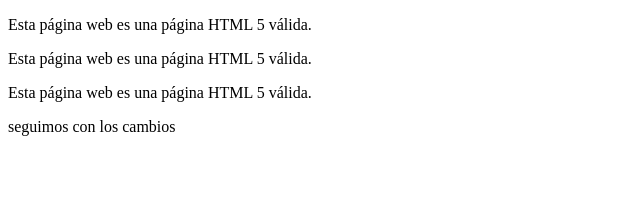
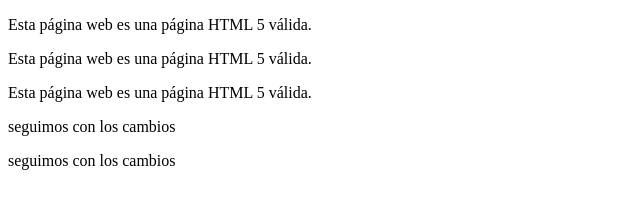
Before and after one commit to oscarrenau/test-01, a plain HTML site: page index.html in a window 1280 px wide. Shown: the whole page, without its empty margins (0-640 px from the left). Drawn offline with Linux system fonts and the light colour scheme.

Commit message:
Update index.html

```diff
--- a/index.html
+++ b/index.html
@@ -14,5 +14,9 @@
 
 
   <p> seguimos con los cambios </p>
+
+  <p> seguimos con los cambios </p>
+
+
 </body>
 </html>
```
